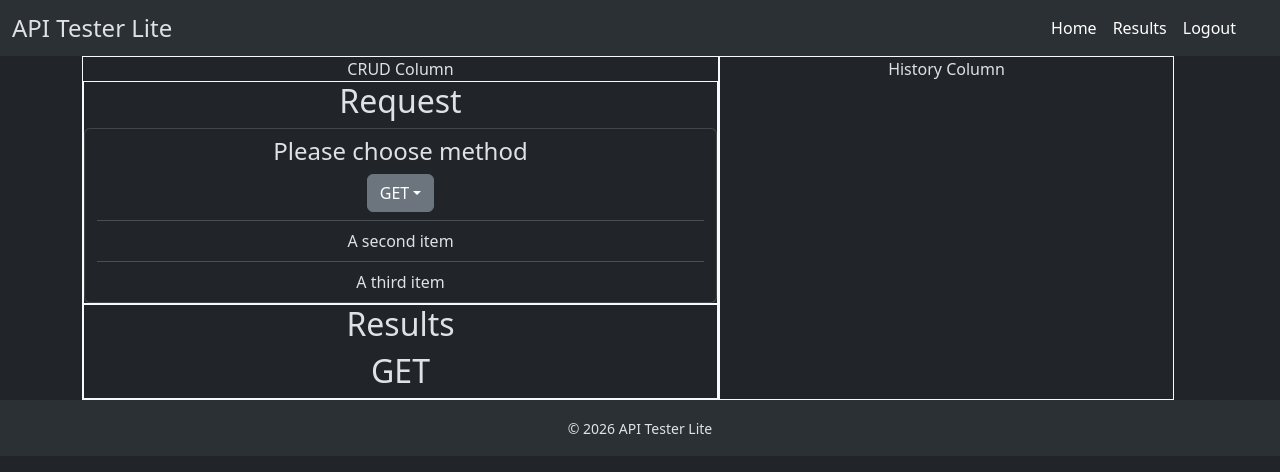
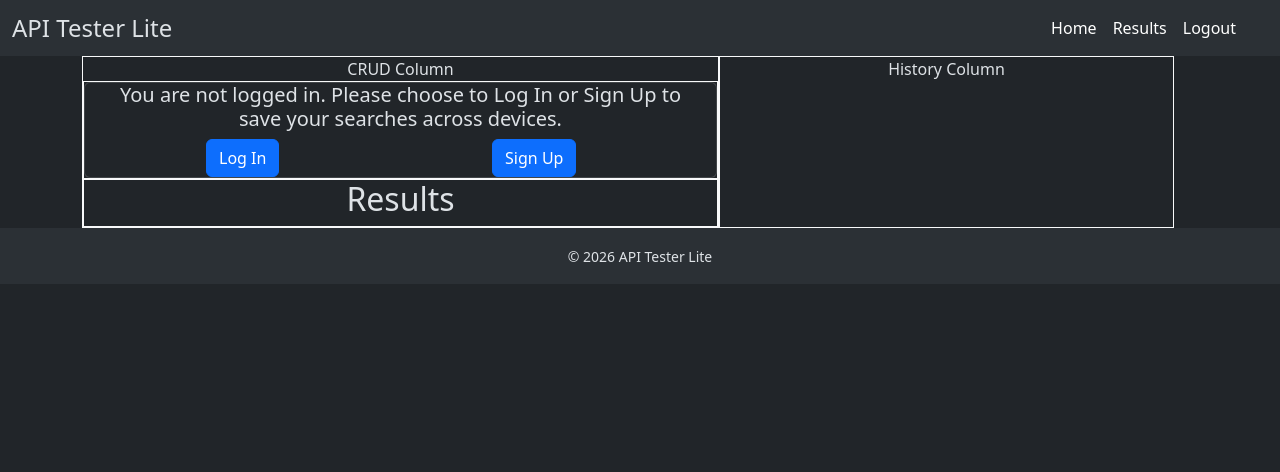
Before and after one commit to AHelmin/api-tester-lite, a React (Vite) app: page / in a window 1280 px wide. Shown: the top 472 px of the page. Built offline with nearby package versions, Linux system fonts and the light colour scheme.

Commit message:
migrated request form to component, created auth form component

```diff
--- a/src/App.jsx
+++ b/src/App.jsx
@@ -1,13 +1,11 @@
 import { useState } from "react";
-import reactLogo from "./assets/react.svg";
-import viteLogo from "/vite.svg";
+import { RequestForm, AuthCard } from "./components";
 // import './App.css'
 import "/node_modules/bootstrap/dist/css/bootstrap.min.css";
 
 function App() {
-  const [open, setOpen] = useState(false);
-  const [method, setMethod] = useState("GET");
-  const [openNav, setOpenNav] = useState(false)
+  const [openNav, setOpenNav] = useState(false);
+  const [isLoggedIn, setIsLoggedIn] = useState(true);
 
   return (
     <>
@@ -54,76 +52,12 @@ function App() {
           <div className="col-12 col-lg-7 border border-light">
             CRUD Column
             <div className="row border border-light">
-              <h2>Request</h2>
               <div className="card">
-                <ul className="list-group list-group-flush">
-                  <li className="list-group-item">
-                    <h4>Please choose method</h4>
-                    <div className="dropdown">
-                      <button
-                        className="btn btn-secondary dropdown-toggle"
-                        type="button"
-                        onClick={() => setOpen((o) => !o)}
-                        aria-expanded={open}
-                      >
-                        {method}
-                      </button>
-                      <ul className={`dropdown-menu ${open ? "show" : ""}`}>
-                        <li>
-                          <button
-                            className="dropdown-item"
-                            onClick={() => {
-                              setMethod("GET");
-                              setOpen(false);
-                            }}
-                          >
-                            GET
-                          </button>
-                        </li>
-                        <li>
-                          <button
-                            className="dropdown-item"
-                            onClick={() => {
-                              setMethod("POST");
-                              setOpen(false);
-                            }}
-                          >
-                            POST
-                          </button>
-                        </li>
-                        <li>
-                          <button
-                            className="dropdown-item"
-                            onClick={() => {
-                              setMethod("PUT");
-                              setOpen(false);
-                            }}
-                          >
-                            PUT
-                          </button>
-                        </li>
-                        <li>
-                          <button
-                            className="dropdown-item"
-                            onClick={() => {
-                              setMethod("DELETE");
-                              setOpen(false);
-                            }}
-                          >
-                            DELETE
-                          </button>
-                        </li>
-                      </ul>
-                    </div>
-                  </li>
-                  <li className="list-group-item">A second item</li>
-                  <li className="list-group-item">A third item</li>
-                </ul>
+                <AuthCard />
               </div>
             </div>
             <div className="row border border-light">
               <h2>Results</h2>
-              <h2>{method}</h2>
             </div>
           </div>
           <div className="col-12 col-lg-5 border border-light">
--- /dev/null
+++ b/src/components/AuthCard.jsx
@@ -0,0 +1,18 @@
+export default function NoLoggedIn() {
+  return (
+    <>
+      <h5>
+        You are not logged in. Please choose to Log In or Sign Up to save your
+        searches across devices.
+      </h5>
+      <div className="row container-fluid">
+        <div className="col-6">
+          <button className="btn btn-primary">Log In</button>
+        </div>
+        <div className="col-6">
+          <button className="btn btn-primary">Sign Up</button>
+        </div>
+      </div>
+    </>
+  );
+}
--- /dev/null
+++ b/src/components/RequestForm.jsx
@@ -0,0 +1,75 @@
+import { useState } from "react";
+
+export default function RequestForm() {
+  const [open, setOpen] = useState(false);
+  const [method, setMethod] = useState("GET");
+
+  return (
+    <>
+      <h2>Request</h2>
+      <ul className="list-group list-group-flush">
+        <li className="list-group-item">
+          <h4>Please choose method</h4>
+          <div className="dropdown">
+            <button
+              className="btn btn-secondary dropdown-toggle"
+              type="button"
+              onClick={() => setOpen((o) => !o)}
+              aria-expanded={open}
+            >
+              {method}
+            </button>
+            <ul className={`dropdown-menu ${open ? "show" : ""}`}>
+              <li>
+                <button
+                  className="dropdown-item"
+                  onClick={() => {
+                    setMethod("GET");
+                    setOpen(false);
+                  }}
+                >
+                  GET
+                </button>
+              </li>
+              <li>
+                <button
+                  className="dropdown-item"
+                  onClick={() => {
+                    setMethod("POST");
+                    setOpen(false);
+                  }}
+                >
+                  POST
+                </button>
+              </li>
+              <li>
+                <button
+                  className="dropdown-item"
+                  onClick={() => {
+                    setMethod("PUT");
+                    setOpen(false);
+                  }}
+                >
+                  PUT
+                </button>
+              </li>
+              <li>
+                <button
+                  className="dropdown-item"
+                  onClick={() => {
+                    setMethod("DELETE");
+                    setOpen(false);
+                  }}
+                >
+                  DELETE
+                </button>
+              </li>
+            </ul>
+          </div>
+        </li>
+        <li className="list-group-item">A second item</li>
+        <li className="list-group-item">A third item</li>
+      </ul>
+    </>
+  );
+}
--- /dev/null
+++ b/src/components/index.js
@@ -0,0 +1,3 @@
+
+export { default as RequestForm } from "./RequestForm"
+export { default as AuthCard } from "./AuthCard"
```
